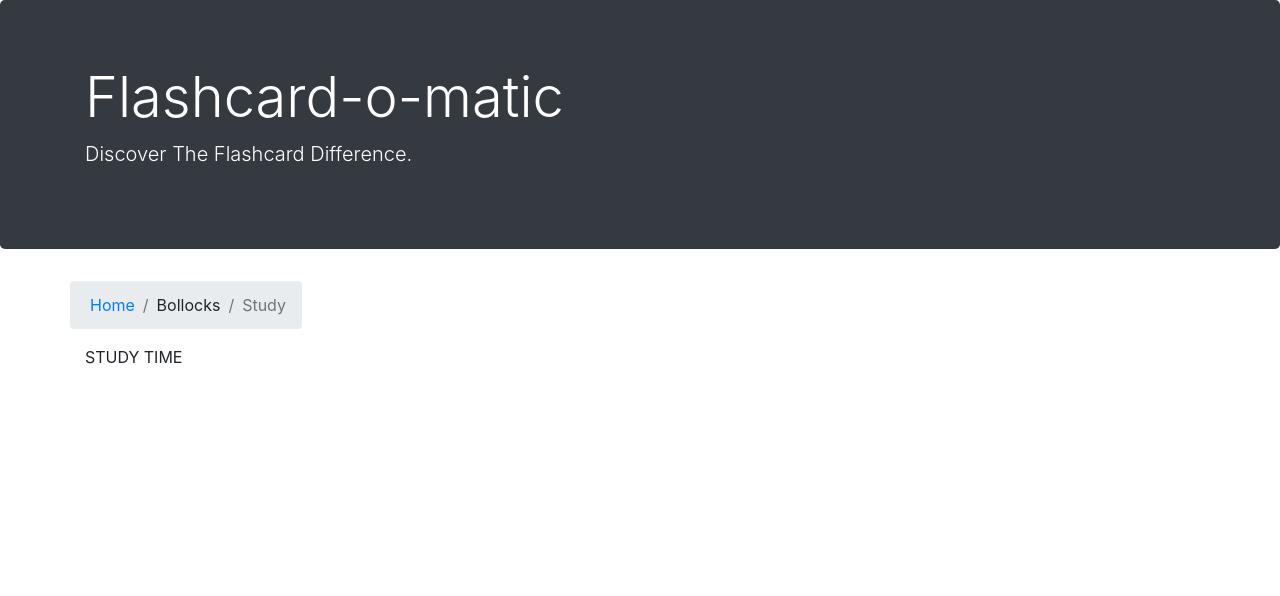
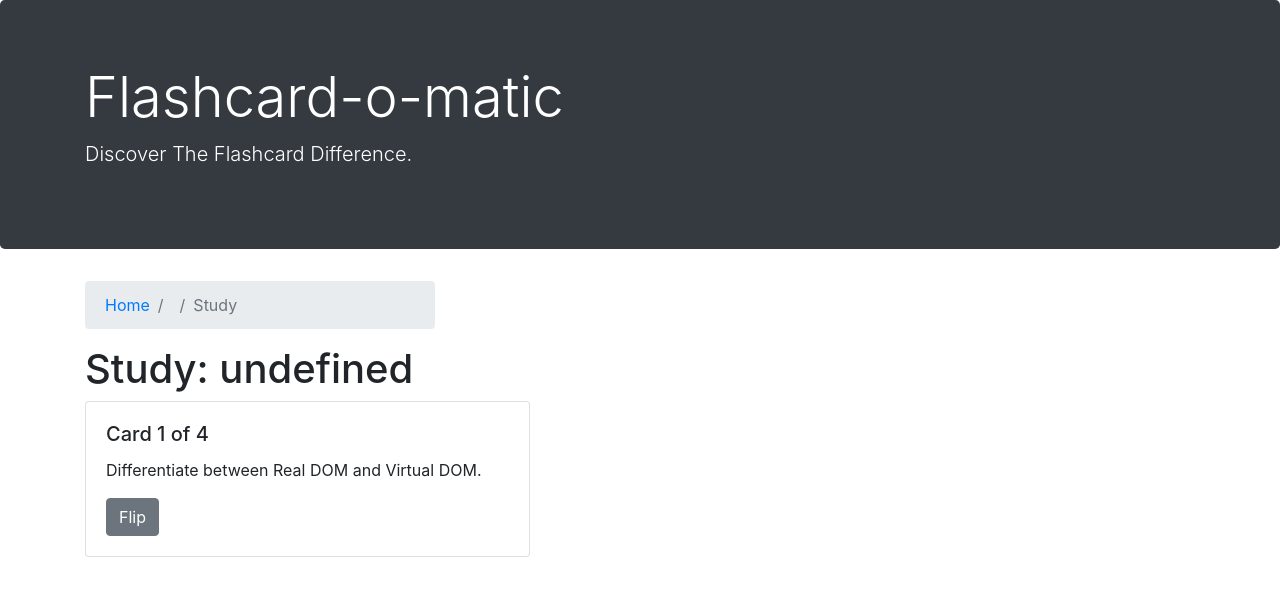
Before and after one commit to Flinney/Flashcards, a React (Create React App) app: page /decks/1/study in a window 1280 px wide. Shown: the top 596 px of the page. Built offline with nearby package versions, Linux system fonts and the light colour scheme; no server answers; data requests are answered from the project's data file; a web font is replaced by a local one.

Commit message:
Study Session

```diff
--- a/src/Layout/DeckView/index.js
+++ b/src/Layout/DeckView/index.js
@@ -10,17 +10,17 @@ function DeckView() {
 
     async function loadDeck() {
       const response = await readDeck(deckId, abortController.signal);
-      setStudyDeck(response);
-      console.log(viewingDeck);
+      setStudyDeck((prevDeck) => response);
     }
     loadDeck();
 
     return () => abortController.abort();
-  }, []);
+  }, [deckId]);
 
   return (
     <>
       <div className="row">
+        <div className="col">
           <nav aria-label="breadcrumb">
             <ol className="breadcrumb">
               <li className="breadcrumb-item">
@@ -28,11 +28,18 @@ function DeckView() {
                   <span className="oi oi-home mr-1"></span>Home
                 </Link>
               </li>
-            <li className="breadcrumb-item active" aria-current="page"></li>
+              <li className="breadcrumb-item active" aria-current="page">
+                {viewingDeck.name}
+              </li>
             </ol>
           </nav>
         </div>
-      <div className="row"></div>
+      </div>
+      <div className="row">
+        <div className="col">
+
+        </div>
+      </div>
     </>
   );
 }
--- a/src/Layout/Home/Deck.js
+++ b/src/Layout/Home/Deck.js
@@ -16,7 +16,13 @@ function Deck({ deck, deleteDeck, setCurrentDecks }) {
     <div className="col-12 m-2">
       <div className="card w-50">
         <div className="card-body">
-          <h5 className="card-title">{deck.name}</h5>
+          <h5 className="card-title">
+            {deck.name}{" "}
+            <span className="card-title float-right">
+              {deck.cards.length} cards
+            </span>
+          </h5>
+
           <p className="card-text">{deck.description}</p>
           <Link
             to={`/decks/${deck.id}`}
--- a/src/Layout/Study/AddMoreCards.js
+++ b/src/Layout/Study/AddMoreCards.js
@@ -1,11 +1,7 @@
 import React from "react";
 
 function AddMoreCards({ studyDeck }) {
-  console.log(studyDeck);
-  if (!studyDeck) {
-    return null;
-  }
-  if (studyDeck.cards.length > 2) {
+  if (studyDeck.cards?.length > 2) {
     return null;
   }
   return null;
--- /dev/null
+++ b/src/Layout/Study/StudyCard.js
@@ -0,0 +1,44 @@
+import React from "react";
+import { useHistory } from "react-router-dom";
+
+function StudyCard({ studyCards, front, setFront, cardPlace, setCardPlace }) {
+  const history = useHistory();
+  if (!studyCards || !cardPlace) {
+    return null;
+  }
+
+  function flip() {
+    setFront(!front);
+  }
+  function next() {
+    setFront(true);
+    if (cardPlace === studyCards.length) {
+      return window.confirm("Reset?") ? history.go(0) : history.push("/");
+    }
+
+    return setCardPlace(cardPlace + 1);
+  }
+  const currentCard = studyCards[cardPlace - 1];
+  const text = front ? currentCard?.front : currentCard?.back;
+
+  return (
+    <div className="card">
+      <div className="card-body">
+        <h5 className="card-title">{`Card ${cardPlace} of ${studyCards.length}`}</h5>
+        <p className="card-text">{text}</p>
+        <button onClick={flip} className="btn btn-secondary mr-1">
+          Flip
+        </button>
+        <div className="float-right">
+          {!front && (
+            <button onClick={next} className="btn btn-primary">
+              Next
+            </button>
+          )}
+        </div>
+      </div>
+    </div>
+  );
+}
+
+export default StudyCard;
--- a/src/Layout/Study/StudySession.js
+++ b/src/Layout/Study/StudySession.js
@@ -1,13 +1,33 @@
 import React from "react";
+import StudyCard from "./StudyCard";
 
-function StudySession({ studyDeck }) {
-  if (!studyDeck) {
+function StudySession({
+  studyDeck,
+  studyCards,
+  front,
+  setFront,
+  cardPlace,
+  setCardPlace,
+}) {
+  if (studyDeck.cards?.length < 3) {
     return null;
   }
-  if (studyDeck.cards.length < 2) {
-    return null;
-  }
-  return <p>You got enough cards</p>;
+  console.log(front);
+
+  return (
+    <div className="row">
+      <h1 className="col-12">{`Study: ${studyDeck.name}`}</h1>
+      <div className="col col-md-5">
+        <StudyCard
+          studyCards={studyCards}
+          front={front}
+          setFront={setFront}
+          cardPlace={cardPlace}
+          setCardPlace={setCardPlace}
+        />
+      </div>
+    </div>
+  );
 }
 
 export default StudySession;
--- a/src/Layout/Study/index.js
+++ b/src/Layout/Study/index.js
@@ -1,29 +1,45 @@
 import React from "react";
 import { Link, useParams } from "react-router-dom";
-import { readDeck } from "../../utils/api";
+import { readDeck, listCards } from "../../utils/api";
 import { useEffect, useState } from "react";
 import StudySession from "./StudySession";
 import AddMoreCards from "./AddMoreCards";
 
 function Study() {
-  const [studyDeck, setStudyDeck] = useState(null);
+  const [studyDeck, setStudyDeck] = useState({});
+  const [studyCards, setStudyCards] = useState([]);
+  const [front, setFront] = useState(true);
+  const [cardPlace, setCardPlace] = useState(1);
+
   const { deckId } = useParams();
   useEffect(() => {
     const abortController = new AbortController();
 
     async function loadDeck() {
       const response = await readDeck(deckId, abortController.signal);
-      setStudyDeck(response);
-      console.log(studyDeck);
+      setStudyDeck((prevDeck) => response);
     }
     loadDeck();
 
     return () => abortController.abort();
-  }, []);
+  }, [deckId]);
+
+  useEffect(() => {
+    const abortController = new AbortController();
+
+    async function loadCards() {
+      const response = await listCards(deckId, abortController.signal);
+      setStudyCards((prevCards) => response);
+    }
+    loadCards();
+
+    return () => abortController.abort();
+  }, [deckId]);
 
   return (
     <>
       <div className="row">
+        <div className="col col-md-4">
           <nav aria-label="breadcrumb">
             <ol className="breadcrumb">
               <li className="breadcrumb-item">
@@ -31,16 +47,30 @@ function Study() {
                   <span className="oi oi-home mr-1"></span>Home
                 </Link>
               </li>
-            <li className="breadcrumb-item">Bollocks</li>
+              <li className="breadcrumb-item">{studyDeck.name}</li>
               <li className="breadcrumb-item active" aria-current="page">
                 Study
               </li>
             </ol>
           </nav>
         </div>
-      <AddMoreCards studyDeck={studyDeck} />
-      <StudySession studyDeck={studyDeck} />
-      <p>STUDY TIME</p>
+      </div>
+      <AddMoreCards
+        studyDeck={studyDeck}
+        studyCards={studyCards}
+        front={front}
+        setFront={setFront}
+        cardPlace={cardPlace}
+        setCardPlace={setCardPlace}
+      />
+      <StudySession
+        studyDeck={studyDeck}
+        studyCards={studyCards}
+        front={front}
+        setFront={setFront}
+        cardPlace={cardPlace}
+        setCardPlace={setCardPlace}
+      />
     </>
   );
 }
```
Lines whose indentation alone changed are shown as unchanged.
